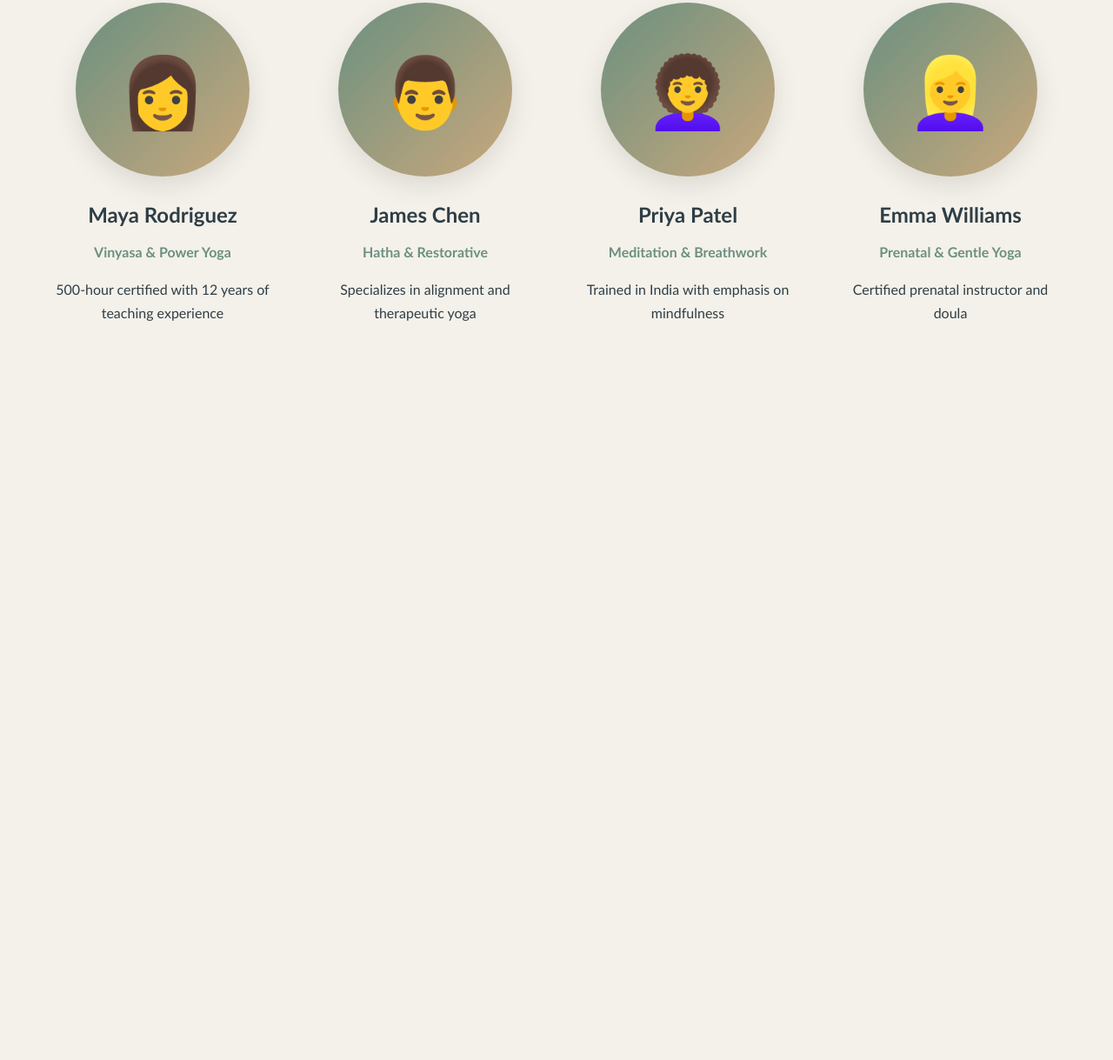
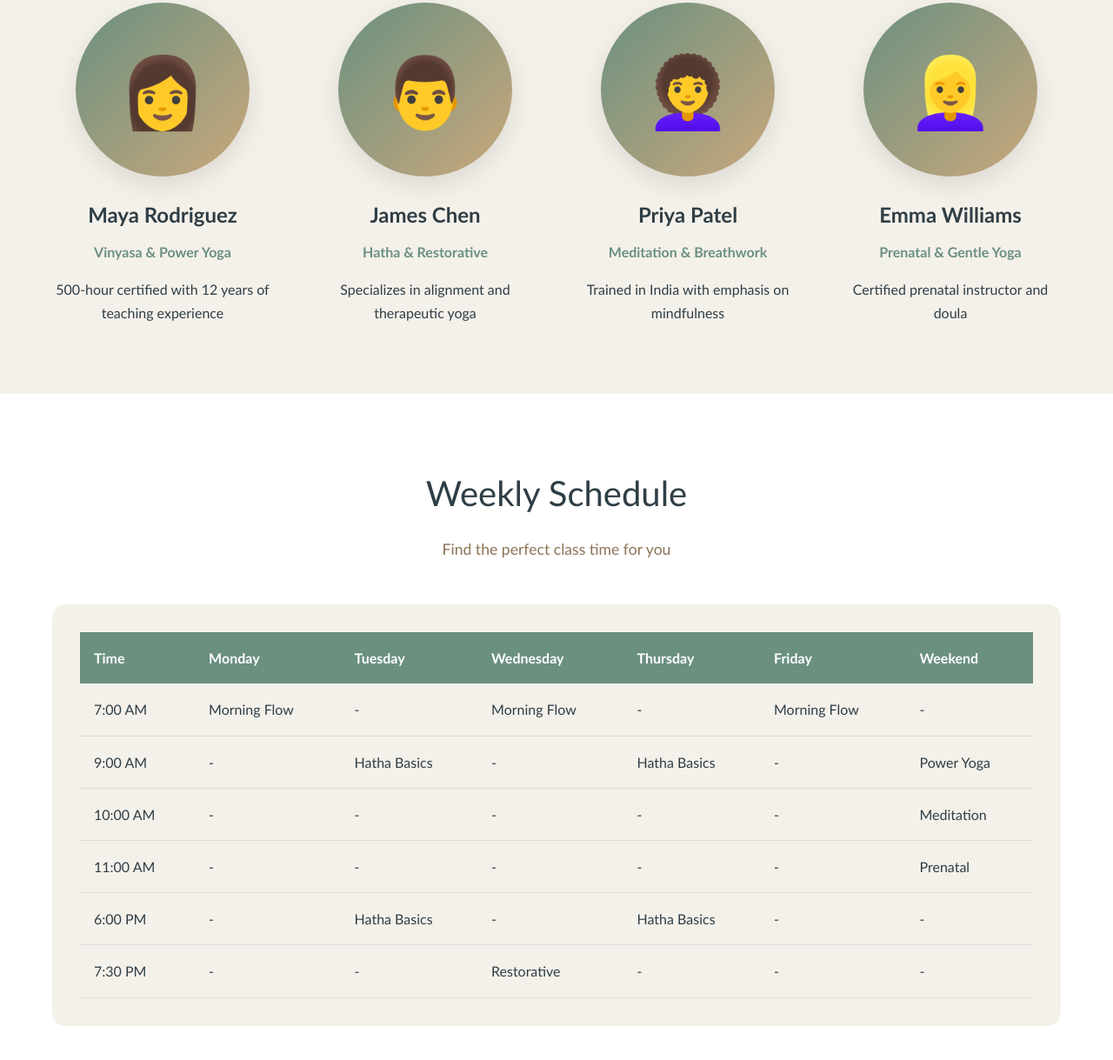
Before and after one commit to JakobCoding/Yoga-Studio, a plain HTML site: page index.html in a window 1280 px wide. Shown: the part 2077-3296 px from the top of the page at 87% size. Before the commit the page ends 2530 px from the top, so only its background shows below. Drawn offline with Linux system fonts and the light colour scheme.

Commit message:
Daily Class Schedules section Added

```diff
--- a/index.html
+++ b/index.html
@@ -535,6 +535,85 @@
         </div>
     </section>
 
+    <section id="schedule" class="schedule">
+        <div class="container">
+            <h2 class="section-title">Weekly Schedule</h2>
+            <p class="section-subtitle">Find the perfect class time for you</p>
+
+            <div class="schedule-table">
+                <table>
+                    <thead>
+                        <tr>
+                            <th>Time</th>
+                            <th>Monday</th>
+                            <th>Tuesday</th>
+                            <th>Wednesday</th>
+                            <th>Thursday</th>
+                            <th>Friday</th>
+                            <th>Weekend</th>
+                        </tr>
+                    </thead>
+                    <tbody>
+                        <tr>
+                            <td>7:00 AM</td>
+                            <td>Morning Flow</td>
+                            <td>-</td>
+                            <td>Morning Flow</td>
+                            <td>-</td>
+                            <td>Morning Flow</td>
+                            <td>-</td>
+                        </tr>
+                        <tr>
+                            <td>9:00 AM</td>
+                            <td>-</td>
+                            <td>Hatha Basics</td>
+                            <td>-</td>
+                            <td>Hatha Basics</td>
+                            <td>-</td>
+                            <td>Power Yoga</td>
+                        </tr>
+                        <tr>
+                            <td>10:00 AM</td>
+                            <td>-</td>
+                            <td>-</td>
+                            <td>-</td>
+                            <td>-</td>
+                            <td>-</td>
+                            <td>Meditation</td>
+                        </tr>
+                        <tr>
+                            <td>11:00 AM</td>
+                            <td>-</td>
+                            <td>-</td>
+                            <td>-</td>
+                            <td>-</td>
+                            <td>-</td>
+                            <td>Prenatal</td>
+                        </tr>
+                        <tr>
+                            <td>6:00 PM</td>
+                            <td>-</td>
+                            <td>Hatha Basics</td>
+                            <td>-</td>
+                            <td>Hatha Basics</td>
+                            <td>-</td>
+                            <td>-</td>
+                        </tr>
+                        <tr>
+                            <td>7:30 PM</td>
+                            <td>-</td>
+                            <td>-</td>
+                            <td>Restorative</td>
+                            <td>-</td>
+                            <td>-</td>
+                            <td>-</td>
+                        </tr>
+                    </tbody>
+                </table>
+            </div>
+        </div>
+    </section>
+
 
 
 </body>
```
